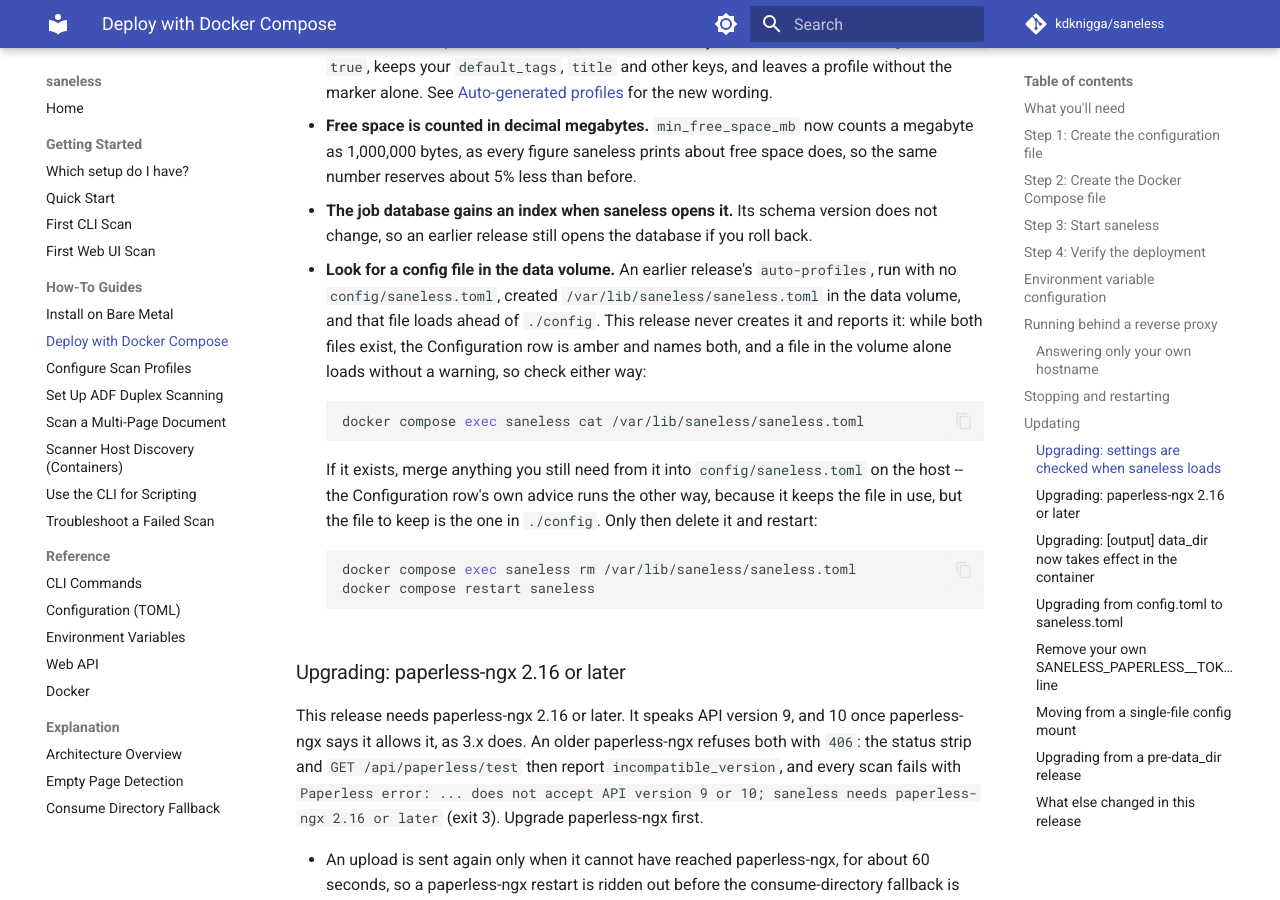
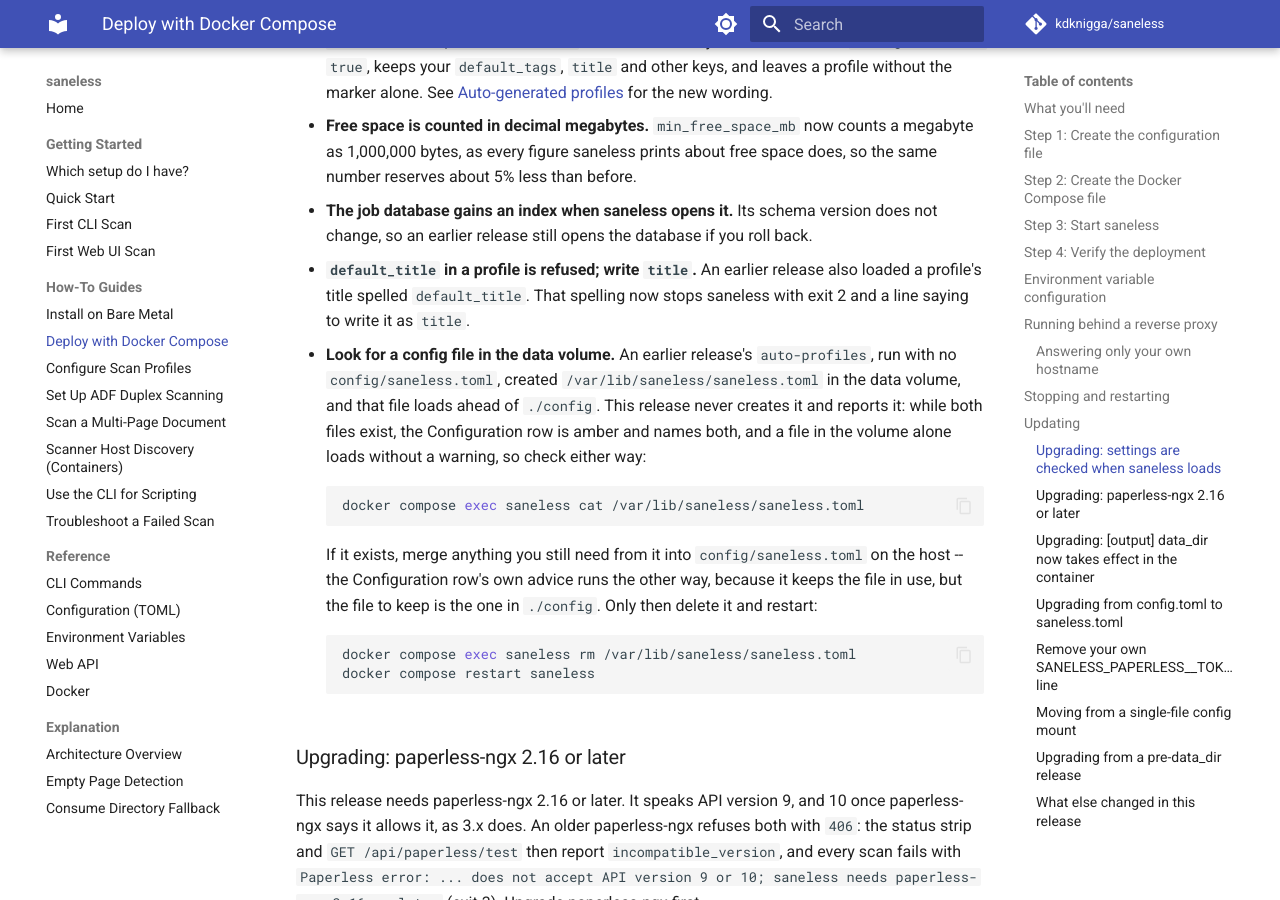
Before and after one commit to kdknigga/saneless, an MkDocs documentation site: the page built from docs/how-to/deploy-docker-compose.md, in a window 1280 px wide and 900 px high, scrolled down 8622 px. Built offline with MkDocs 1.6.1 and Material for MkDocs 9.7.7, drawn with Linux system fonts in a browser that asks for light colours; comment, search, counter and statistics services are not loaded.

Commit message:
docs(46): IN-02 the upgrade notes say default_title is now refused
A profile title spelled default_title loaded before this release and now
stops saneless with exit 2; only the configuration reference said so. Each
upgrade list (compose how-to, bare-metal how-to, Docker reference) now has
the bullet, and the doc test that pins those lists checks for it.

Co-Authored-By: Claude Opus 5.5 (1M context) <noreply@anthropic.com>
Claude-Session: https://claude.ai/code/session_013CxQxLcnRUSK9XY3SKundu

```diff
--- a/docs/how-to/deploy-docker-compose.md
+++ b/docs/how-to/deploy-docker-compose.md
@@ -295,6 +295,9 @@ new image.
 - **The job database gains an index when saneless opens it.** Its schema
   version does not change, so an earlier release still opens the database if
   you roll back.
+- **`default_title` in a profile is refused; write `title`.** An earlier
+  release also loaded a profile's title spelled `default_title`. That spelling
+  now stops saneless with exit 2 and a line saying to write it as `title`.
 - **Look for a config file in the data volume.** An earlier release's
   `auto-profiles`, run with no `config/saneless.toml`, created
   `/var/lib/saneless/saneless.toml` in the data volume, and that file loads
```
Also changed, not shown: docs/how-to/install-bare-metal.md (+1 -0 lines), docs/reference/docker.md (+1 -0 lines), 1 other file.
